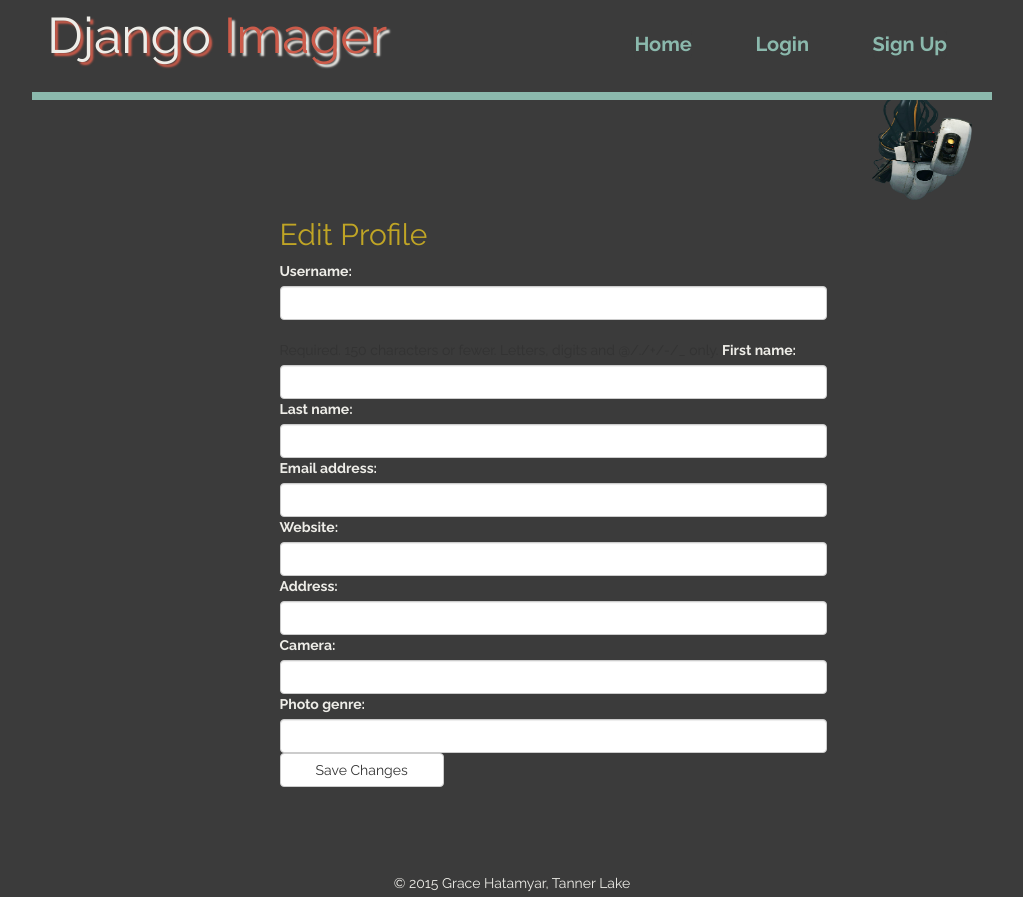
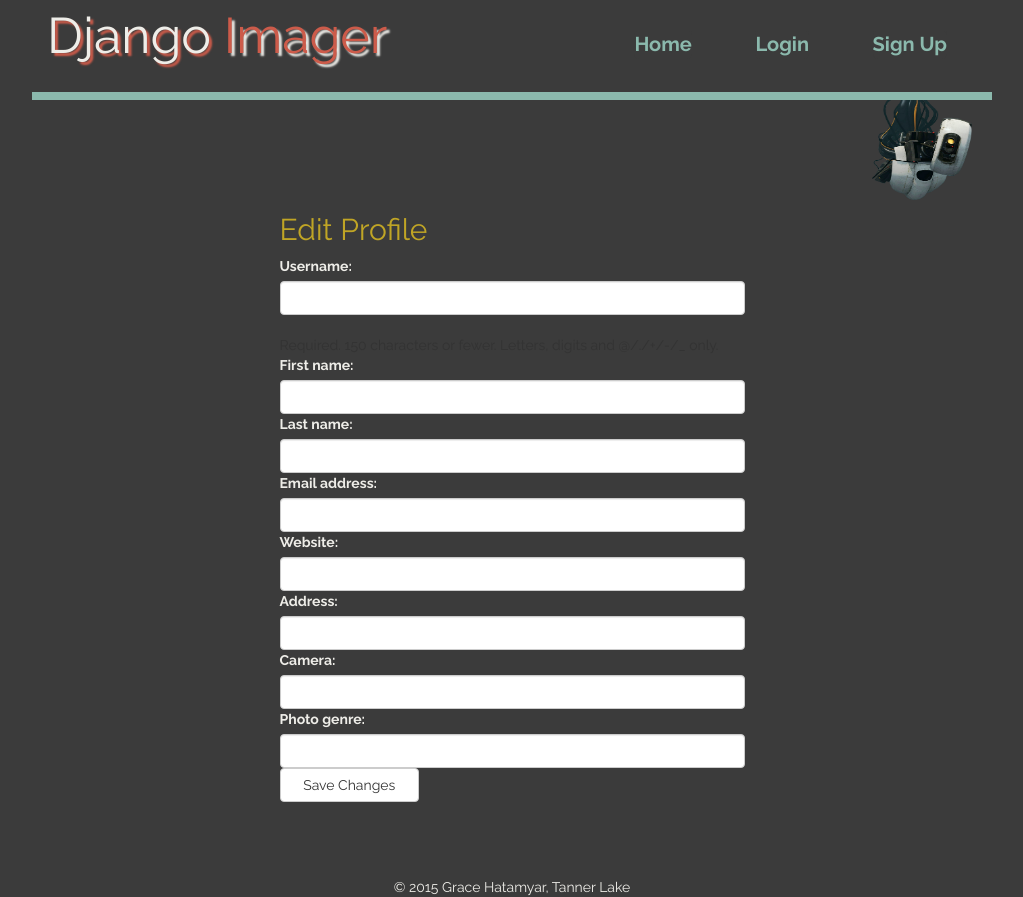
Before and after one commit to gatita/django-imager, a Django app: template imagersite/imager_profile/templates/profile_edit.html in a window 1280 px wide. Shown: the whole page, without its empty margins (128-1151 px from the left). Run offline with Django 3.2, Linux system fonts and the light colour scheme; the template is opened without the code that fills it: values that come from a table or form of the project are taken from there, others are empty; parts of the project's set-up code (start-up, migrations or seed data) failed here and were passed over; some libraries are stand-ins or nearby versions.

Commit message:
class updates

```diff
--- a/imagersite/imager_profile/templates/profile_edit.html
+++ b/imagersite/imager_profile/templates/profile_edit.html
@@ -14,13 +14,14 @@
 <div class="row">
     <div class="col-md-3 col-sm-3 col-xs-3">
     </div>
-    <div class="col-md-7 col-sm-5">
+    <div class="col-md-6 col-sm-5">
         <h2 class="create-header">Edit Profile</h2>
         <form id="profile-edit" method="post" action="" enctype="multipart/form-data">
             {% csrf_token %}
             {{ user_form }}
             {{ profile_form }}
             <input id="reg-btn" class="btn btn-default" type="submit" value="{% trans 'Save Changes' %}" />
+            <input type="hidden" name="next" value="{{ next }}" />
         </form>
     </div>
 </div>
```
